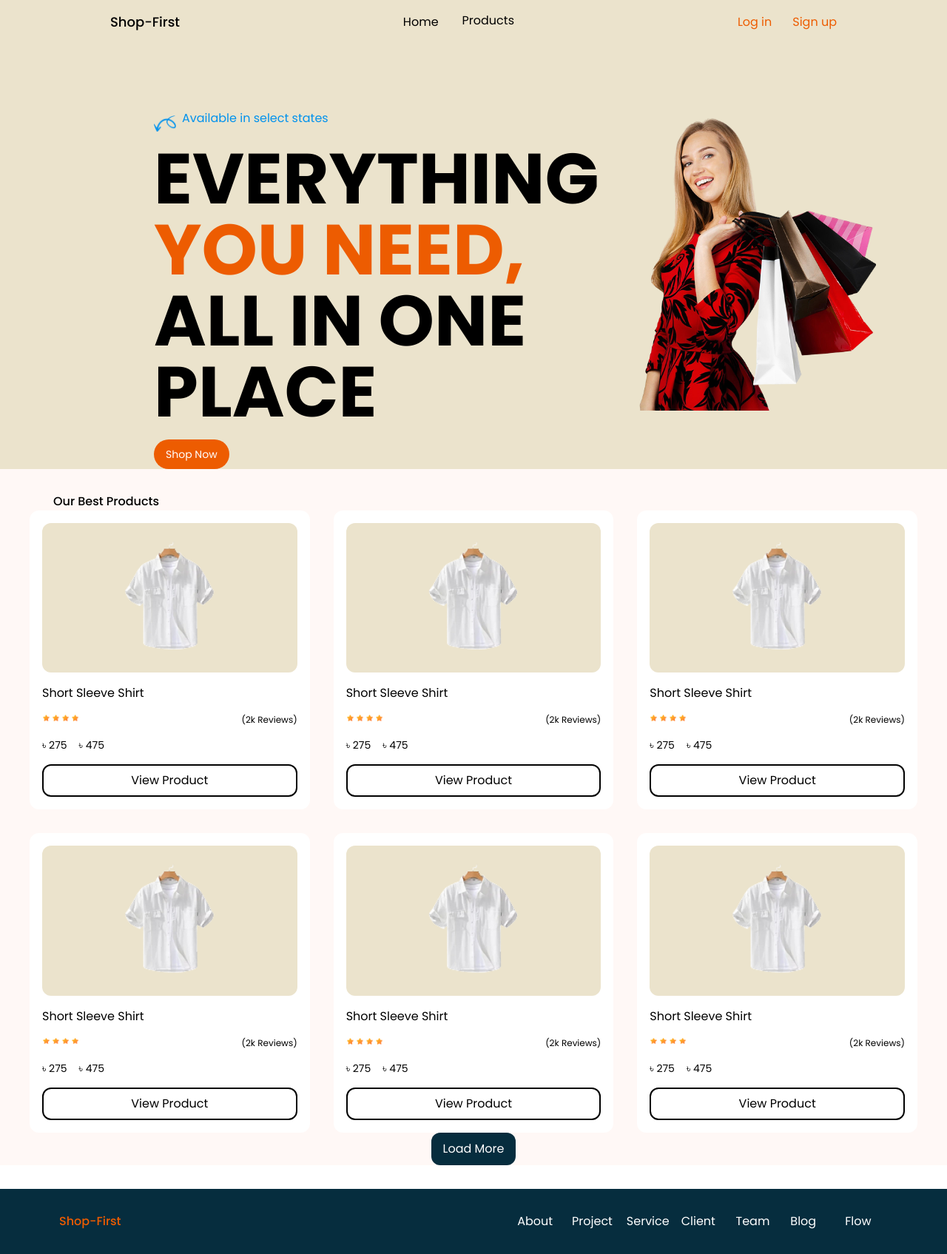
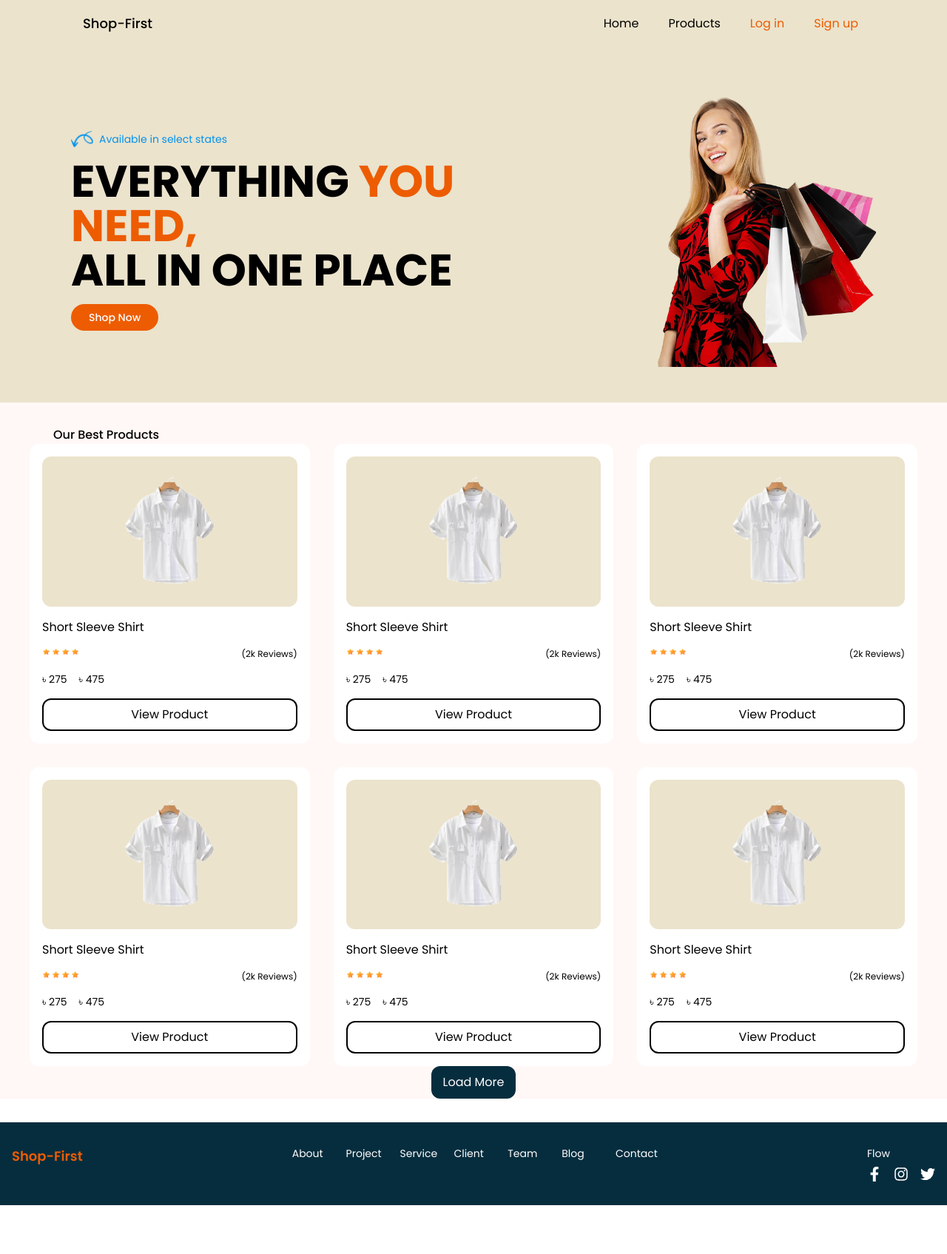
Before and after one commit to kamrulkoche/Task-, a Next.js app: page / in a window 1280 px wide. Shown: the whole page at 74% size. After the commit the page ends 1629 px from the top, so only its background shows below. Built offline with nearby package versions, Linux system fonts and the light colour scheme.

Commit message:
full ui done

```diff
--- a/src/components/Footer/Footer.tsx
+++ b/src/components/Footer/Footer.tsx
@@ -1,24 +1,36 @@
-import React from 'react'
+import React from 'react';
+import { FaFacebookF, FaInstagram, FaTwitter } from 'react-icons/fa';
 
 const Footer = () => {
     return (
-        <div className='bg-[#062D3E] py-8 '>
-            <div className='mx-20 flex justify-between justify-items-center'>
-                <div className=''>
-                    <h2 className='text-first-100 font-medium text-base'>Shop-First</h2>
-                </div>
-                <div className='text-white grid grid-cols-4 lg:grid-cols-7 gap-4 '>
+        <footer className="bg-[#062D3E] py-8 text-white">
+            <div className="container mx-auto px-4 flex flex-col lg:flex-row justify-between items-center lg:items-start gap-8">
+                {/* Brand Section */}
+                <div className="text-first-100 font-semibold text-lg">Shop-First</div>
+
+                {/* Links */}
+                <div className="grid grid-cols-2 sm:grid-cols-4 lg:grid-cols-7 gap-4 text-sm text-white text-center lg:text-left">
                     <p>About</p>
                     <p>Project</p>
                     <p>Service</p>
                     <p>Client</p>
                     <p>Team</p>
                     <p>Blog</p>
-                    <p>Flow</p>
+                    <p>Contact</p>
+                </div>
+
+                {/* Social Media */}
+                <div className="flex flex-col items-center lg:items-start gap-2">
+                    <p className="text-sm">Flow</p>
+                    <div className="flex gap-4 text-xl">
+                        <FaFacebookF className="hover:text-orange-500 cursor-pointer" />
+                        <FaInstagram className="hover:text-orange-500 cursor-pointer" />
+                        <FaTwitter className="hover:text-orange-500 cursor-pointer" />
+                    </div>
                 </div>
             </div>
-        </div>
-    )
-}
+        </footer>
+    );
+};
 
-export default Footer
+export default Footer;
--- a/src/components/Header/Header.tsx
+++ b/src/components/Header/Header.tsx
@@ -1,29 +1,37 @@
-import logo1 from "../../../public/image/logo1.png"
-import logo2 from "../../../public/image/logo2.png"
-import Picture from '../Picture/Picture'
-
+import logo1 from "../../../public/image/logo1.png";
+import logo2 from "../../../public/image/logo2.png";
+import Picture from "../Picture/Picture";
 
 const Header = () => {
-    return (
-        <div className=' pt-4 bg-second-100'>
-            <div className='lg:flex justify-around container mx-auto lg:px-24 mt-20'>
-                <div className='lg:w-2/3 sm:ml-2 lg:ml-28'>
-                    <div className='flex gap-2  '>
-                        <Picture image={logo2} width={30} height={30} />
-                        <p className='text-third-100 text-xl lg:text-base lg:font-normal -mt-2'>Available in select states</p>
-                    </div>
-                    <div className='mt-4'>
-                        <h2 className='text-3xl lg:text-5xl xl:text-8xl font-bold uppercase'> Everything <span className='text-first-100'>You Need,</span> All in One Place  </h2>
-                    </div>
-                    <button className='text-white bg-first-100 text-sm font-normal p-2.5 px-4 rounded-3xl mt-4'>Shop Now</button>
-                </div>
+  return (
+    <div className="pt-4 bg-second-100">
+      <div className="container mx-auto px-4 lg:px-24 py-12 flex flex-col-reverse lg:flex-row items-center justify-between gap-12">
 
-                <div className='lg:w-1/3 grid justify-center justify-items-center lg:justify-items-end'>
-                    <Picture image={logo1} width={400} height={400} />
-                </div>
-            </div>
+        {/* Left content */}
+        <div className="w-full lg:w-2/3">
+          <div className="flex items-center gap-2 mb-4">
+            <Picture image={logo2} width={30} height={30} />
+            <p className="text-third-100 text-sm sm:text-base lg:text-sm font-normal">Available in select states</p>
+          </div>
+
+          <div className="mb-4">
+            <h2 className="text-3xl sm:text-4xl lg:text-5xl xl:text-6xl font-bold uppercase leading-snug">
+              Everything <span className="text-first-100">You Need,</span><br className="hidden sm:block" /> All in One Place
+            </h2>
+          </div>
+
+          <button className="text-white bg-first-100 text-sm font-medium px-6 py-2 rounded-3xl">
+            Shop Now
+          </button>
         </div>
-    )
-}
 
-export default Header
+        {/* Right image */}
+        <div className="w-full lg:w-1/3 flex justify-center lg:justify-end">
+          <Picture image={logo1} width={300} height={300} className="w-full max-w-xs sm:max-w-md lg:max-w-full" />
+        </div>
+      </div>
+    </div>
+  );
+};
+
+export default Header;
--- a/src/components/Menu/Menu.tsx
+++ b/src/components/Menu/Menu.tsx
@@ -1,26 +1,48 @@
-import Link from 'next/link'
-import React from 'react'
+import Link from 'next/link';
+import React, { useState } from 'react';
+import { FaBars, FaTimes } from 'react-icons/fa';
 
 const Menu = () => {
+    const [isOpen, setIsOpen] = useState(false);
+
     return (
-        <div className=' py-4 bg-second-100'>
-            <div className='flex justify-around font-normal text-base'>
-                <p className='font-medium text-lg'>Shop-First</p>
-                {/* <Picture image={home_logo}  /> */}
-                <div className='flex gap-8'>
-                    <Link href="/" className='flex items-center gap-1'><span>
-                    </span> <p>Home</p></Link>
-                    <p>Products</p>
+        <header className='bg-second-100 py-4 relative z-50'>
+            <nav className="container mx-auto px-4 lg:px-24">
+                <div className="container mx-auto px-4 flex justify-between items-center">
+                    {/* Logo */}
+                    <p className="font-medium text-lg">Shop-First</p>
+
+                    {/* Hamburger Icon */}
+                    <div className="sm:hidden">
+                        <button
+                            onClick={() => setIsOpen(!isOpen)}
+                            className="text-orange-500 focus:outline-none"
+                        >
+                            {isOpen ? <FaTimes size={22} /> : <FaBars size={22} />}
+                        </button>
+                    </div>
+
+                    {/* Desktop Menu */}
+                    <div className="hidden sm:flex gap-6 items-center text-base font-normal">
+                        <Link href="/" className="px-2 py-1">Home</Link>
+                        <Link href="/products" className="px-2 py-1">Products</Link>
+                        <Link href="/auth/login" className="px-2 py-1 text-first-100">Log in</Link>
+                        <Link href="/auth/signUp" className="px-2 py-1 text-first-100">Sign up</Link>
+                    </div>
                 </div>
-                <div className='flex gap-6 justify-items-end text-first-100'>
-                    <Link href="/auth/login" className='flex items-center gap-1'><span>
-                    </span> <p>Log in</p></Link>
-                    <Link href="/auth/signUp" className='flex items-center gap-1'><span>
-                    </span> <p>Sign up</p></Link>
-                </div>
-            </div>
-        </div>
-    )
-}
 
-export default Menu
+                {/* Mobile Menu */}
+                {isOpen && (
+                    <div className="sm:hidden absolute top-full left-0 w-full bg-second-100 shadow-md flex flex-col items-center gap-4 py-4 text-base font-normal">
+                        <Link href="/" onClick={() => setIsOpen(false)} className="px-4 py-1">Home</Link>
+                        <Link href="/products" onClick={() => setIsOpen(false)} className="px-4 py-1">Products</Link>
+                        <Link href="/auth/login" onClick={() => setIsOpen(false)} className="px-4 py-1 text-first-100">Log in</Link>
+                        <Link href="/auth/signUp" onClick={() => setIsOpen(false)} className="px-4 py-1 text-first-100">Sign up</Link>
+                    </div>
+                )}
+            </nav>
+        </header>
+    );
+};
+
+export default Menu;
```
